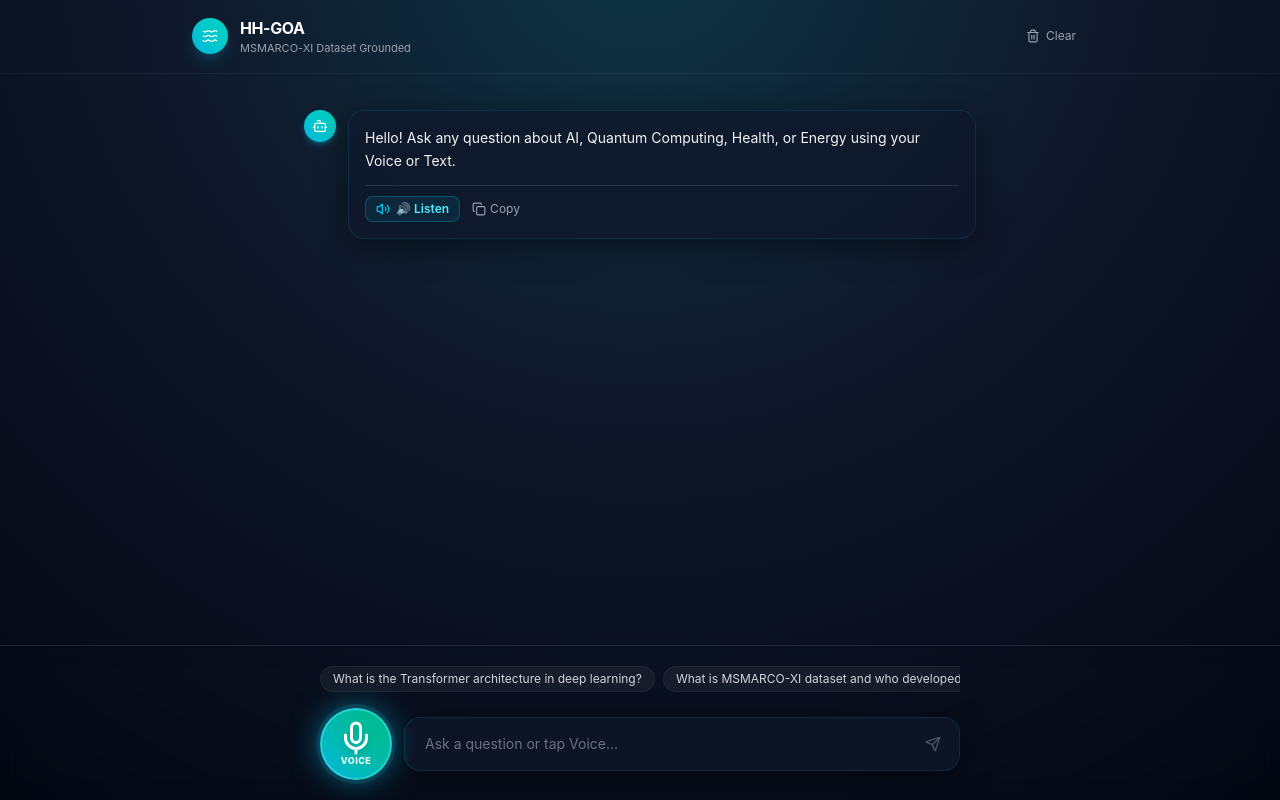
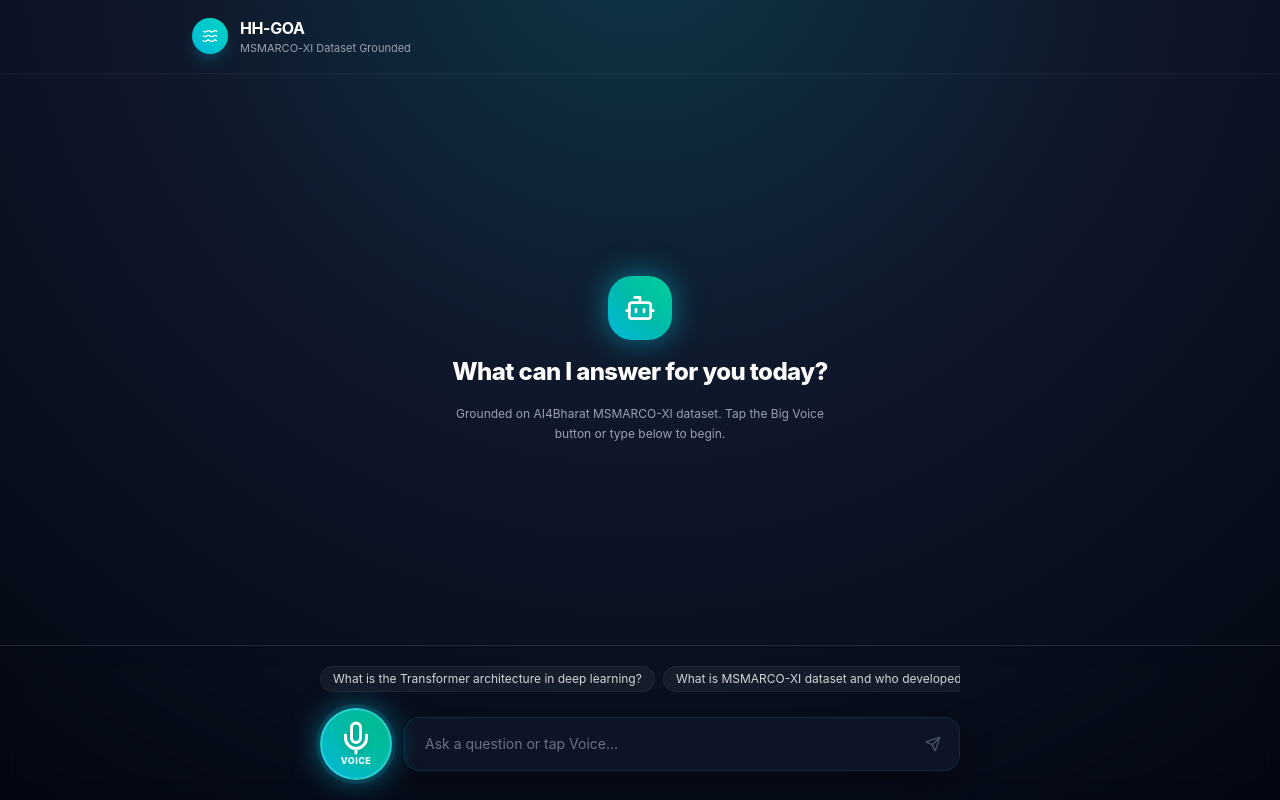
Before and after one commit to kumaran-dee/HH-GOA-2, a React (Vite) app: page / in a window 1280 px wide. Built offline with nearby package versions, Linux system fonts and the light colour scheme.

Commit message:
feat: ChatGPT/Gemini style clean initial state displaying only user inputs upon interaction

```diff
--- a/src/App.tsx
+++ b/src/App.tsx
@@ -8,6 +8,8 @@
 import { VectorDbEngine } from './services/vectorDb';
 import { ModelHarness } from './services/modelHarness';
 import { TextToSpeechService } from './services/ttsService';
+
+import { Bot } from 'lucide-react';
 
 export function App() {
   const [messages, setMessages] = useState<ChatMessageItem[]>([]);
@@ -31,27 +33,6 @@
   }, []);
 
   const harness = useMemo(() => new ModelHarness(vectorDb), [vectorDb]);
-
-  // Initial welcome message from assistant
-  useEffect(() => {
-    setMessages([
-      {
-        id: 'welcome-1',
-        sender: 'bot',
-        text: `Hello! Ask any question about AI, Quantum Computing, Health, or Energy using your Voice or Text.`,
-        timestamp: new Date().toLocaleTimeString([], { hour: '2-digit', minute: '2-digit' }),
-        ragOutput: {
-          answer: `Hello! Ask any question about AI, Quantum Computing, Health, or Energy using your Voice or Text.`,
-          confidence: 1.0,
-          citations: [],
-          reasoningSteps: [],
-          refused: false,
-          toolCallsExecuted: [],
-          stageTimingsMs: { stt: 0, preGuardrail: 0, vectorRetrieval: 0, toolOrchestration: 0, modelInference: 0, postGuardrail: 0, totalPipeline: 0 },
-        },
-      },
-    ]);
-  }, []);
 
   // Auto scroll to bottom
   useEffect(() => {
@@ -156,14 +137,28 @@
 
   return (
     <div className="h-screen flex flex-col font-sans bg-dark-950 text-gray-100 selection:bg-cyan-500/30 overflow-hidden">
-      {/* 1. Fixed Header at Top */}
+      {/* Fixed Header */}
       <ChatHeader
         onClearChat={handleClearChat}
         messageCount={messages.length}
       />
 
-      {/* 2. Middle Scrollable Chat Messages Feed (Starts at Top) */}
-      <main className="flex-1 overflow-y-auto w-full max-w-3xl mx-auto px-4 py-6 space-y-4">
+      {/* Middle Chat Feed (ChatGPT / Gemini Empty State initially) */}
+      <main className="flex-1 overflow-y-auto w-full max-w-3xl mx-auto px-4 py-6 flex flex-col justify-between">
+        {messages.length === 0 ? (
+          <div className="my-auto flex flex-col items-center justify-center text-center space-y-4 animate-slide-up py-12">
+            <div className="w-16 h-16 rounded-3xl bg-gradient-to-tr from-cyan-500 via-teal-500 to-emerald-400 flex items-center justify-center text-white shadow-2xl shadow-cyan-500/30 animate-pulse-glow">
+              <Bot className="w-8 h-8" />
+            </div>
+            <h2 className="text-2xl font-extrabold text-white tracking-tight">
+              What can I answer for you today?
+            </h2>
+            <p className="text-xs text-gray-400 max-w-sm leading-relaxed">
+              Grounded on AI4Bharat MSMARCO-XI dataset. Tap the Big Voice button or type below to begin.
+            </p>
+          </div>
+        ) : (
+          <div className="space-y-4 w-full">
             {messages.map((msg) => (
               <ChatMessage
                 key={msg.id}
@@ -174,9 +169,11 @@
               />
             ))}
             <div ref={messagesEndRef} />
+          </div>
+        )}
       </main>
 
-      {/* 3. Fixed Chatbot Bottom Dock (Prompt Box + Mic Button) */}
+      {/* Fixed Chatbot Bottom Dock */}
       <footer className="w-full bg-dark-950/90 backdrop-blur-md border-t border-white/10 py-3">
         <HeroVoiceMic onSendMessage={handleSendMessage} isLoading={isLoading} />
       </footer>
```
Lines whose indentation alone changed are shown as unchanged.
